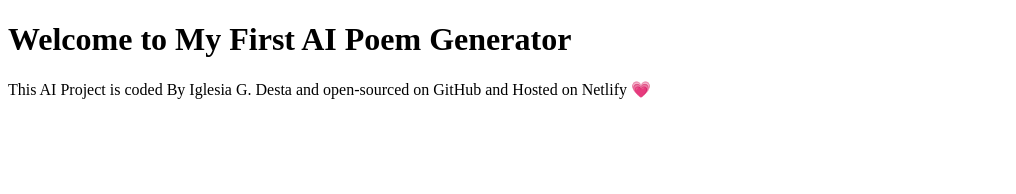
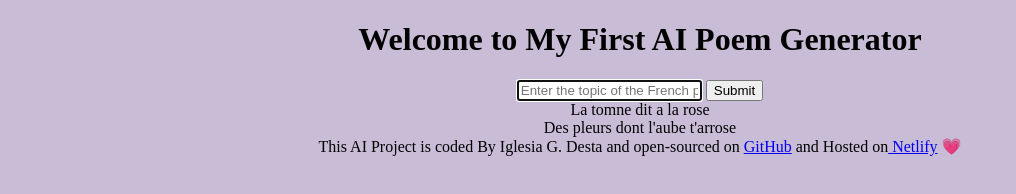
Before and after one commit to Idesta1/First_AI_poem_generator, a plain HTML site: page index.html in a window 1280 px wide. Shown: the whole page, without its empty margins (0-1016 px from the left). Drawn offline with Linux system fonts and the light colour scheme.

Commit message:
Added basic html

```diff
--- a/index.html
+++ b/index.html
@@ -3,12 +3,26 @@
 <head>
     <meta charset="UTF-8">
     <meta name="viewport" content="width=device-width, initial-scale=1.0">
+    <link rel="stylesheet" href="src/style.css"/>
     <title>AI Poem Generator</title>
 </head>
 <body>
+    <header>
 <h1>Welcome to My First AI Poem Generator</h1>
+</header>
+<main>
+    <form>
+        <input type="text" placeholder="Enter the topic of the French poem.." autofocus required  autocomplete="off"/>
+        <input type="Submit"/>
+</form>
+<div>
+La tomne dit a la rose
+<br/>
+Des pleurs dont l'aube t'arrose
+</div>
+</main>
  <footer>
-This AI Project is coded By Iglesia G. Desta and open-sourced on GitHub and Hosted on Netlify 💗
+This AI Project is coded By Iglesia G. Desta and open-sourced on <a href="https://github.com/Idesta1" target="blank">GitHub</a> and Hosted on<a href="https://app.netlify.com/sites/first-ai-poem-generator/overview" target="blank"> Netlify</a> 💗
  </footer>
 </body>
 </html>
--- a/src/style.css
+++ b/src/style.css
@@ -0,0 +1,4 @@
+body{
+    background: #c9bcd7;
+    text-align: center;
+}
```
